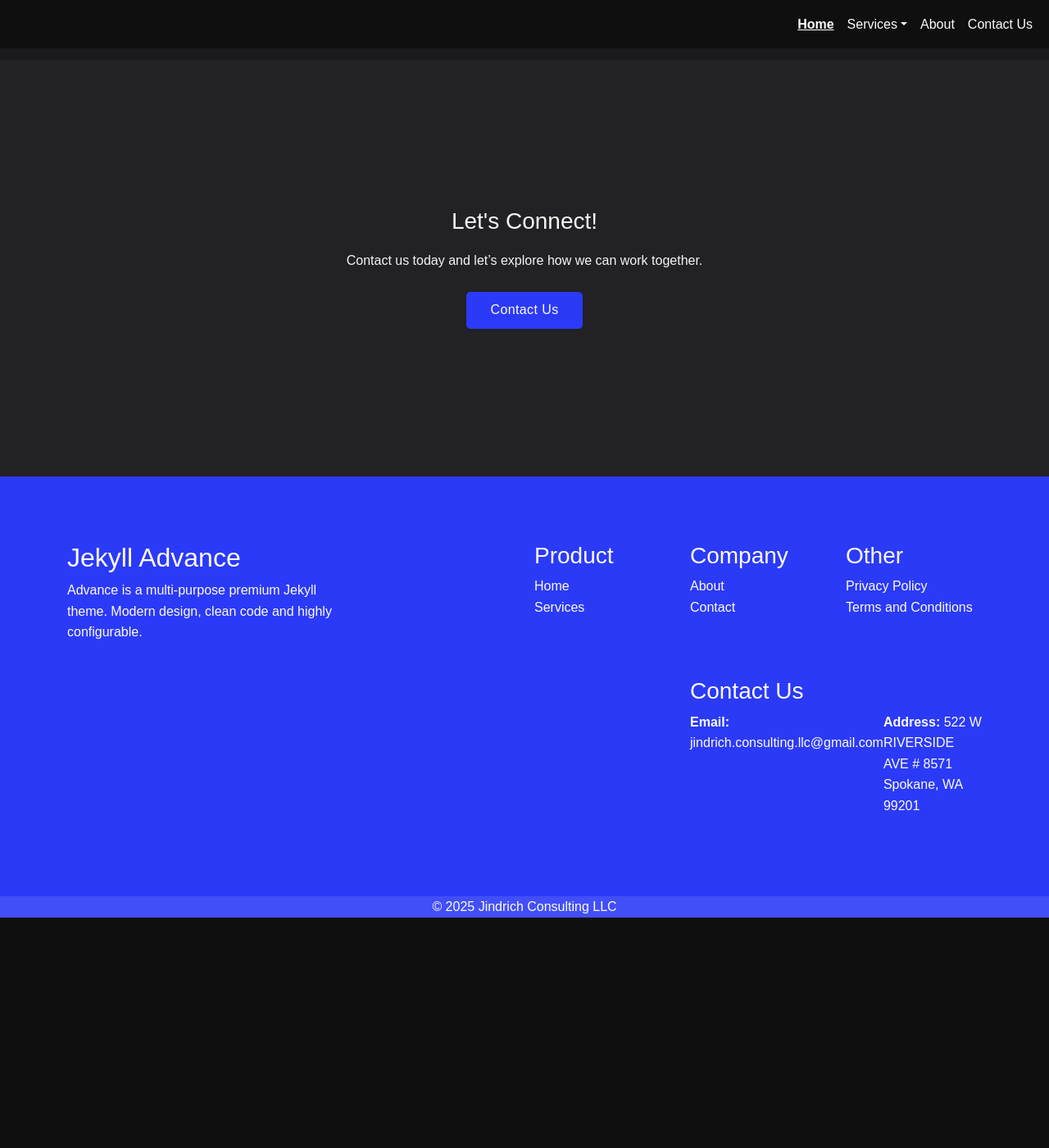
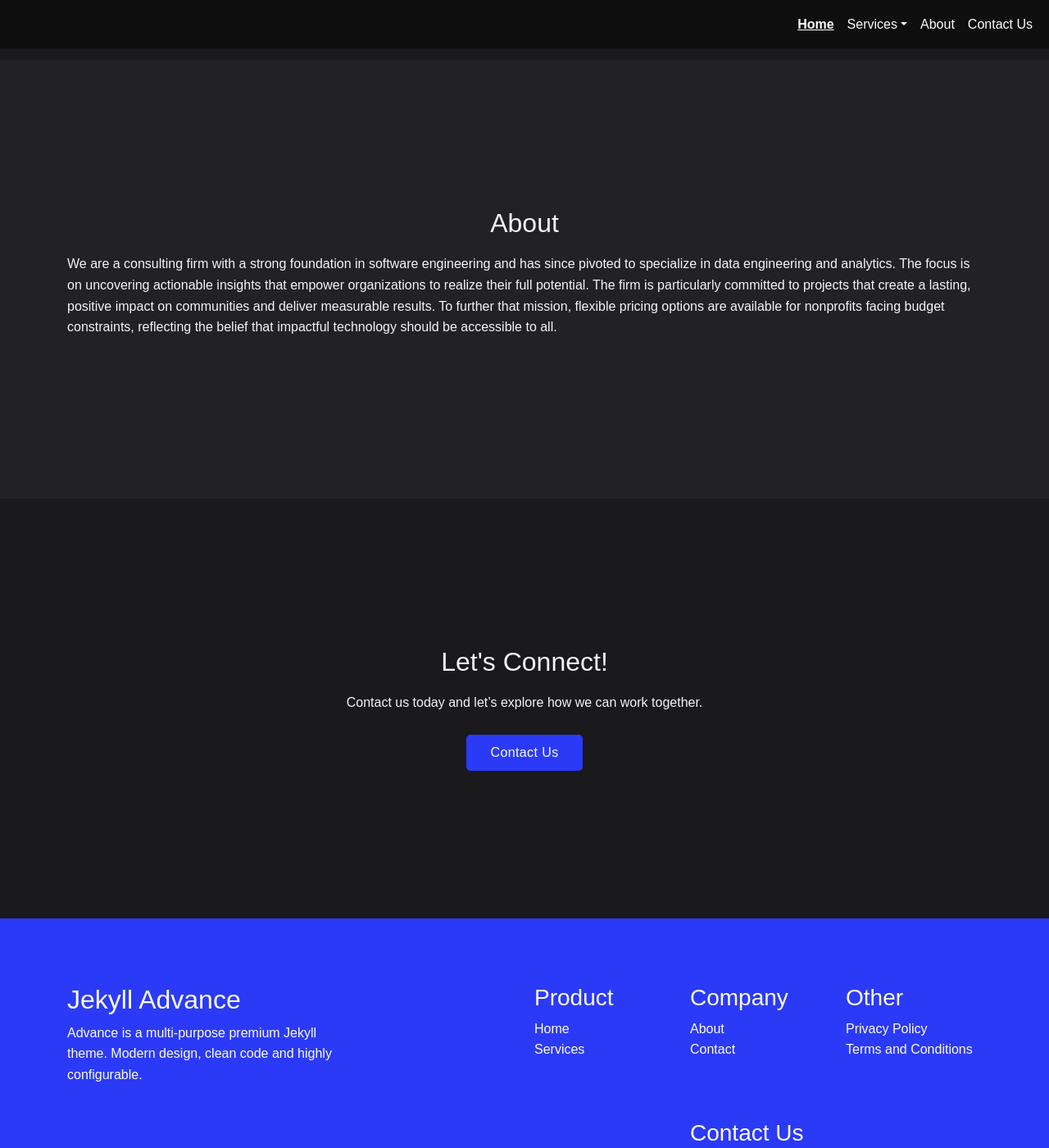
Before and after one commit to jindrich-consulting-llc/jindrich-consulting-llc.github.io, a Jekyll site: the page built from index.md, in a window 1280 px wide and 1400 px high, scrolled down 1177 px. Shown: the whole window at 82% size. Built offline with Jekyll 4.4.1, drawn with Linux system fonts in a browser that asks for light colours; before the commit the page ends 2296 px from its top, so only the background shows below that.

Commit message:
added an about section to home page

```diff
--- a/_config.yml
+++ b/_config.yml
@@ -19,10 +19,3 @@ company:
   name: "Jindrich Consulting LLC"
   email: "jindrich.consulting.llc@gmail.com"
   address: "522 W RIVERSIDE AVE # 8571 Spokane, WA 99201"
-
-about:
-  name: "Pazuzu Jindrich"
-  nickname: "PJ"
-  social_links:
-    linkedin: "https://www.linkedin.com/in/pj-jindrich/"
-    github: "https://github.com/PPjamies"
--- a/_layouts/home.html
+++ b/_layouts/home.html
@@ -63,12 +63,29 @@
     </div>
     <!-- Services -->
 
+    <!-- About -->
+    <div class="section about-section">
+        <div class="container about-container">
+            <div class="about-content">
+                <h2>About</h2>
+                <p>We are a consulting firm with a strong foundation in
+                    software engineering and has since pivoted to specialize in data engineering and analytics. The
+                    focus is on uncovering actionable insights that empower organizations to realize their full
+                    potential. The firm is particularly committed to projects that create a lasting, positive impact on
+                    communities and deliver measurable results. To further that mission, flexible pricing options are
+                    available for nonprofits facing budget constraints, reflecting the belief that impactful technology
+                    should be accessible to all.</p>
+            </div>
+        </div>
+    </div>
+    <!-- About -->
+
     <!-- Contact Us -->
     <div class="section contact-section">
         <div class="container">
             <div class="contact">
                 <div class="contact-content">
-                    <h3>Let's Connect!</h3>
+                    <h2>Let's Connect!</h2>
                     <p>Contact us today and let’s explore how we can work together.</p>
                     <a href="/contact-us" class="button" data-mdb-ripple-init>Contact Us</a>
                 </div>
--- a/assets/css/home_styles.css
+++ b/assets/css/home_styles.css
@@ -54,10 +54,27 @@
     color: var(--color-primary-bg);
 }
 
+/* About */
+.about-section {
+    background: var(--color-base-bg-3);
+    padding-bottom: var(--section-margin);
+}
+
+.about-container {
+    display: flex;
+    justify-content: center;
+}
+
+.about-content {
+    display: flex;
+    flex-direction: column;
+    align-items: center;
+    gap: 10px;
+}
+
 /* Contact */
 .contact-section {
     padding-bottom: var(--section-margin);
-    background: var(--color-base-bg-3);
 }
 
 .contact {
```
